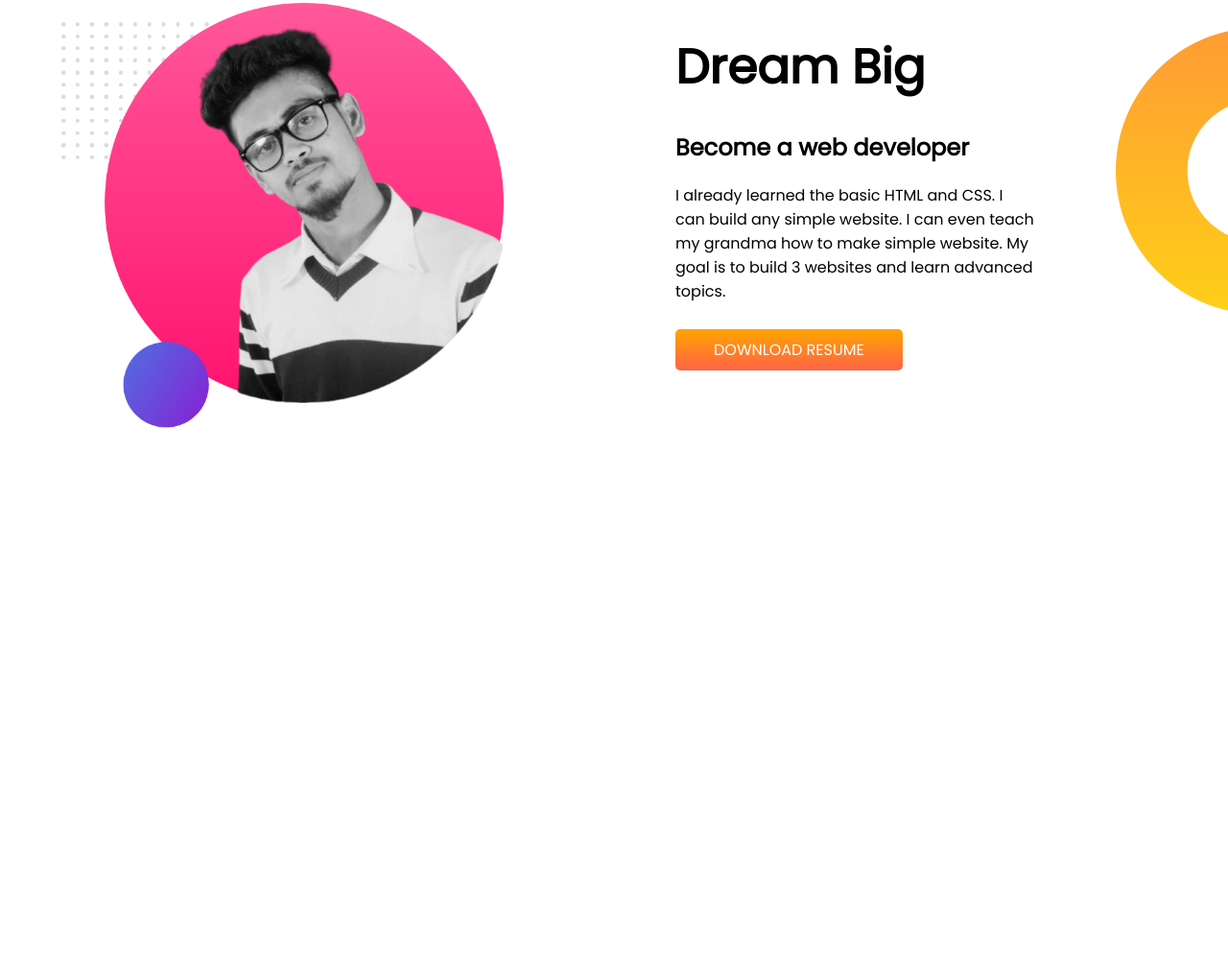
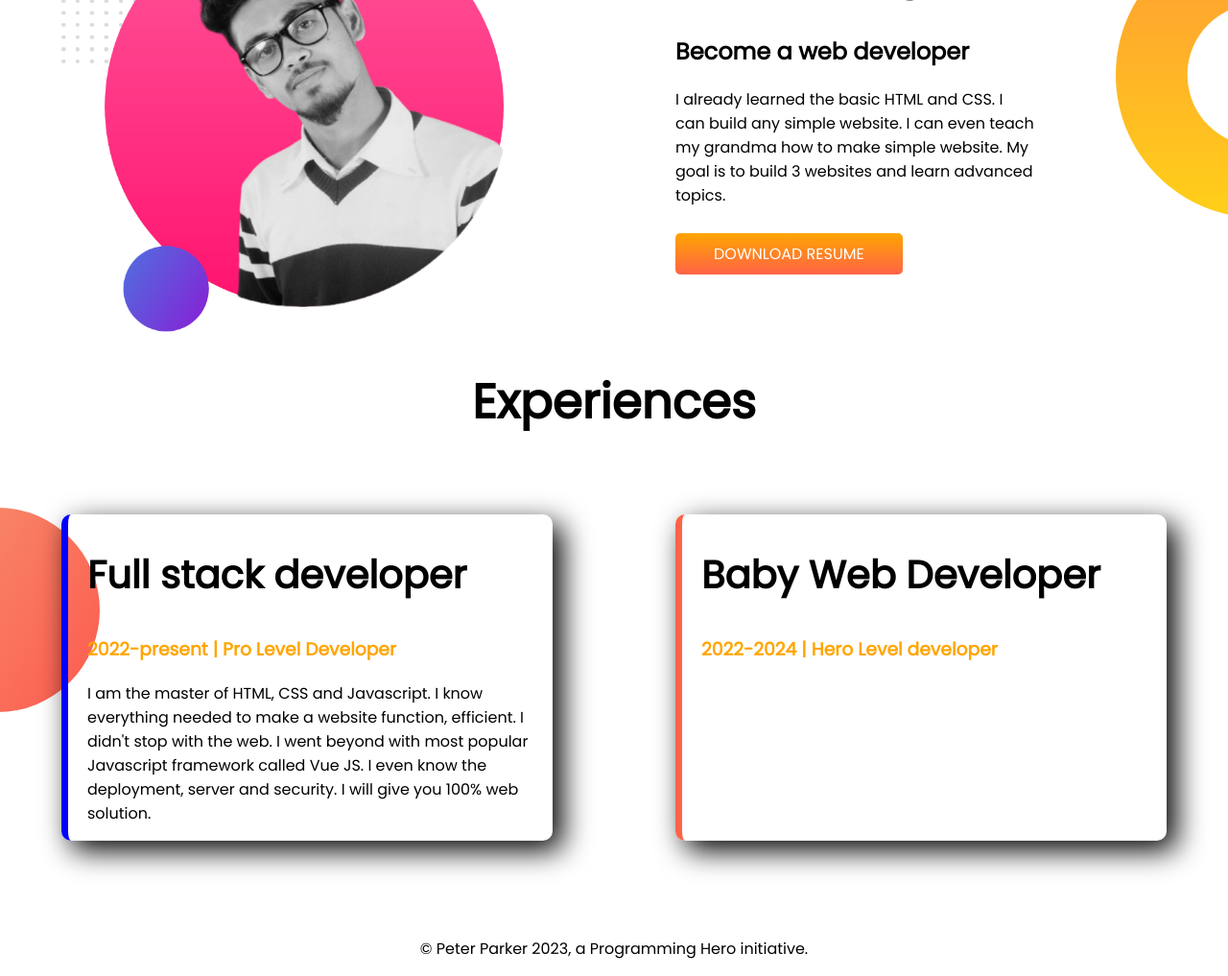
Before and after one commit to sohanursimple/developer-portfolio, a plain HTML site: page index.html in a window 1280 px wide. Shown: the part 780-1797 px from the top of the page at 96% size. Before the commit the page ends 1333 px from the top, so only its background shows below. Drawn offline with Linux system fonts and the light colour scheme.

Commit message:
last upadte

```diff
--- a/index.html
+++ b/index.html
@@ -13,7 +13,7 @@
 </head>
 
 <body>
-    <section class="top-banner">
+    <section class="top-banner flexible-container">
         <div class="half-width">
             <h1>Welcome to</h1>
             <h1><span class="orange-color">Peter Paker </span>World</h1>
@@ -30,7 +30,7 @@
         </div>
     </section>
 
-    <section class="dream-big">
+    <section class="dream-big flexible-container">
         <div class="half-width">
             <img src="images/sohanur-2.png" alt="">
         </div>
@@ -42,6 +42,30 @@
             <a class="hire-me" href="#" target="_blank">DOWNLOAD RESUME</a>
         </div>
     </section>
+
+    <section class="exprience-area">
+        <h1>Experiences</h1>
+        <div class="flexible-container">
+            <div id="full-stack-developer" class="exprience-item">
+                <h2>Full stack developer</h2>
+                <h3 class="orange-color">2022-present | Pro Level Developer</h3>
+                <p>I am the master of HTML, CSS and Javascript. I know everything needed to make a website function,
+                    efficient.
+                    I didn't stop with the web. I went beyond with most popular Javascript framework called Vue JS. I
+                    even
+                    know
+                    the deployment, server and security. I will give you 100% web solution.</p>
+            </div>
+
+            <div id="baby-web-developer" class="exprience-item">
+                <h2>Baby Web Developer</h2>
+                <h3 class="orange-color">2022-2024 | Hero Level developer</h3>
+            </div>
+        </div>
+    </section>
+    <footer>
+        <p>© Peter Parker 2023, a Programming Hero initiative.</p>
+    </footer>
 </body>
 
 </html>
--- a/style.css
+++ b/style.css
@@ -12,17 +12,16 @@ h1 {
     color: orange;
 }
 
-section {
+.flexible-container {
     display: flex;
     flex-wrap: wrap row;
     justify-content: space-between;
-    flex
 }
 
 .half-width {
-    padding-top: 100px;
     width: 50%;
     padding-left: 5%;
+    padding-top: 100px;
 }
 
 .half-width img {
@@ -47,11 +46,6 @@ section {
     padding-bottom: 20px;
 }
 
-section {
-    display: flex;
-    margin-bottom: 100px;
-}
-
 .dream-big {
     background-image: url(images/dream-bg.png);
     background-repeat: no-repeat;
@@ -62,3 +56,41 @@ section {
     padding-right: 200px;
     padding-bottom: 20px;
 }
+
+.exprience-area {
+    background-image: url(images/exp-bg.png);
+    background-repeat: no-repeat;
+    background-position: left;
+    margin-bottom: 100px;
+}
+
+.exprience-item {
+    width: 40%;
+    margin-left: 5%;
+    margin-right: 5%;
+    padding-left: 20px;
+    box-shadow: 10px 10px 30px #000;
+    border-radius: 10px
+}
+
+.exprience-area h1 {
+    text-align: center;
+    padding-bottom: 50px;
+}
+
+.exprience-item h2 {
+    font-size: 40px;
+}
+
+#full-stack-developer {
+
+    border-left: 7px solid blue;
+}
+
+#baby-web-developer {
+    border-left: 7px solid tomato;
+}
+
+footer p {
+    text-align: center;
+}
```
